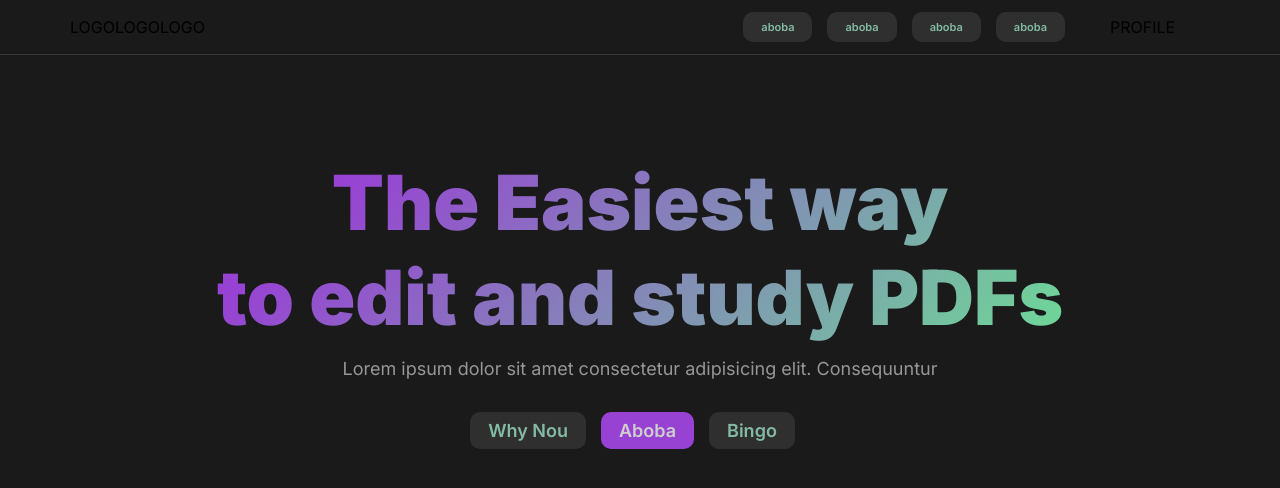
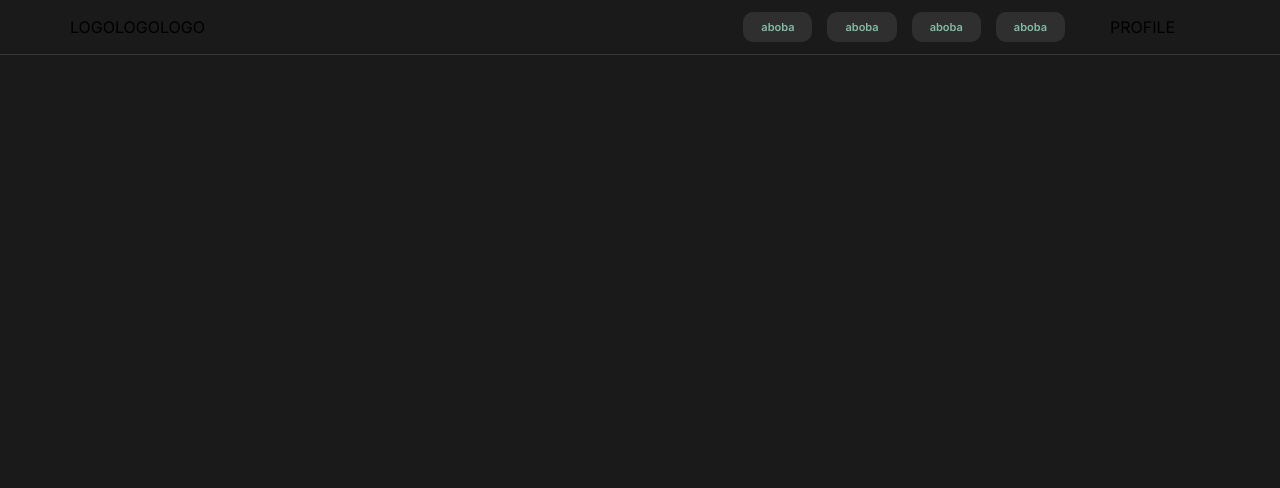
Before and after one commit to Avcharov/pdfsharp-online, a Vue app: page /login in a window 1280 px wide. Shown: the top 488 px of the page. Built offline with nearby package versions, Linux system fonts and the light colour scheme.

Commit message:
Added router

```diff
--- a/src/App.vue
+++ b/src/App.vue
@@ -1,7 +1,7 @@
 <template>
   <div class="welcome-page">
     <Header></Header>
-    <WelcomePage></WelcomePage>
+    <router-view></router-view>
     <div class="welcome-page-footer"></div>
   </div>
 </template>
--- /dev/null
+++ b/src/core/router/router.js
@@ -0,0 +1,16 @@
+import { createRouter, createWebHistory } from "vue-router";
+import WelcomePage from "@/features/welcome/pages/_WelcomePage.vue";
+
+const routes = [
+  {
+    path: "/",
+    component: WelcomePage,
+  },
+];
+
+const router = createRouter({
+  routes,
+  history: createWebHistory(process.env.BASE_URL),
+});
+
+export default router;
--- a/src/main.js
+++ b/src/main.js
@@ -1,11 +1,14 @@
 import { createApp } from "vue";
 import App from "./App.vue";
 import components from "@/shared";
+import router from "@/core/router/router";
 
 const app = createApp(App);
 
-components.forEach(component => {
-    app.component(component.name, component);
-})
+components.forEach((component) => {
+  app.component(component.name, component);
+});
 
-app.mount("#app");
+app
+    .use(router)
+    .mount("#app");
```
